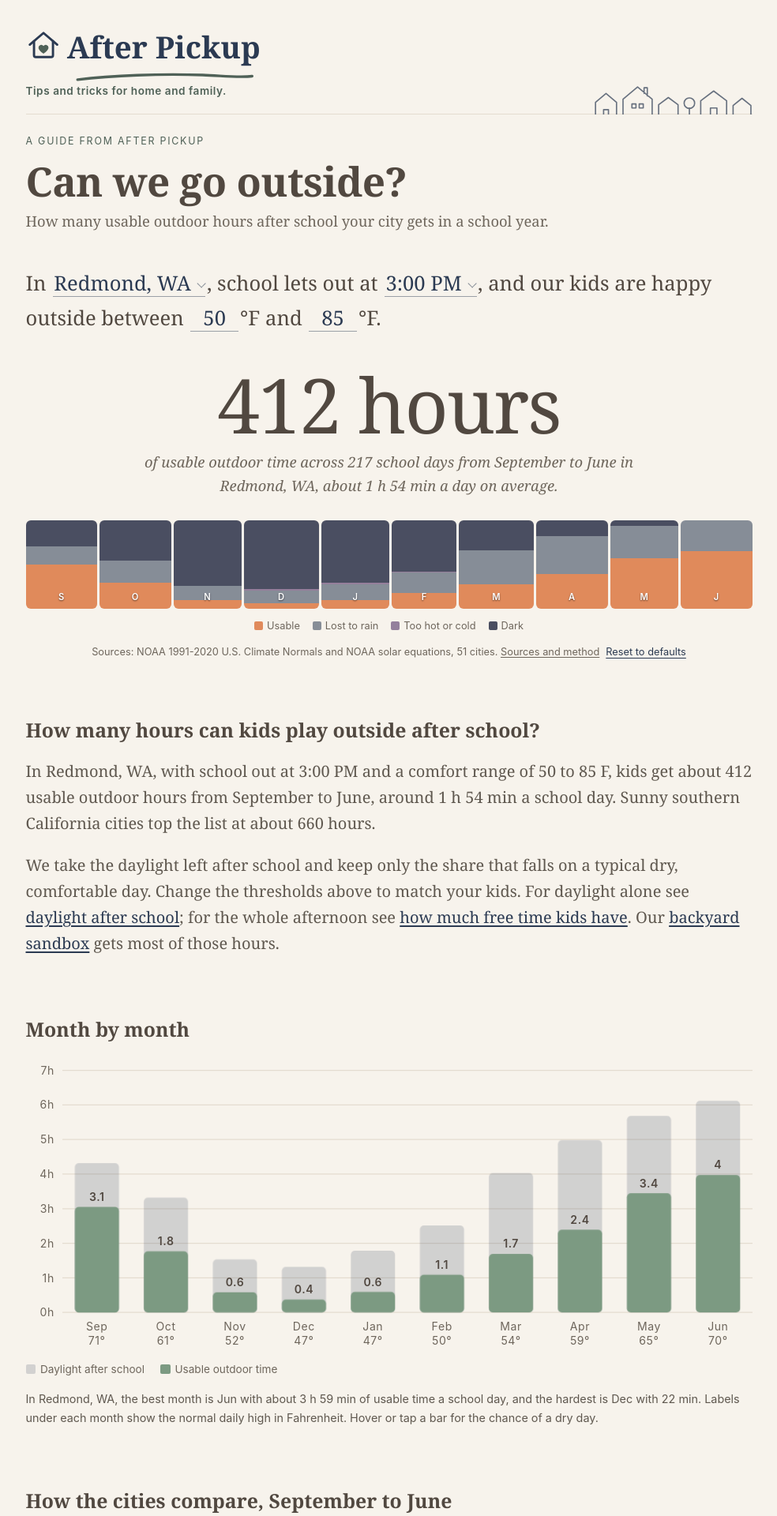
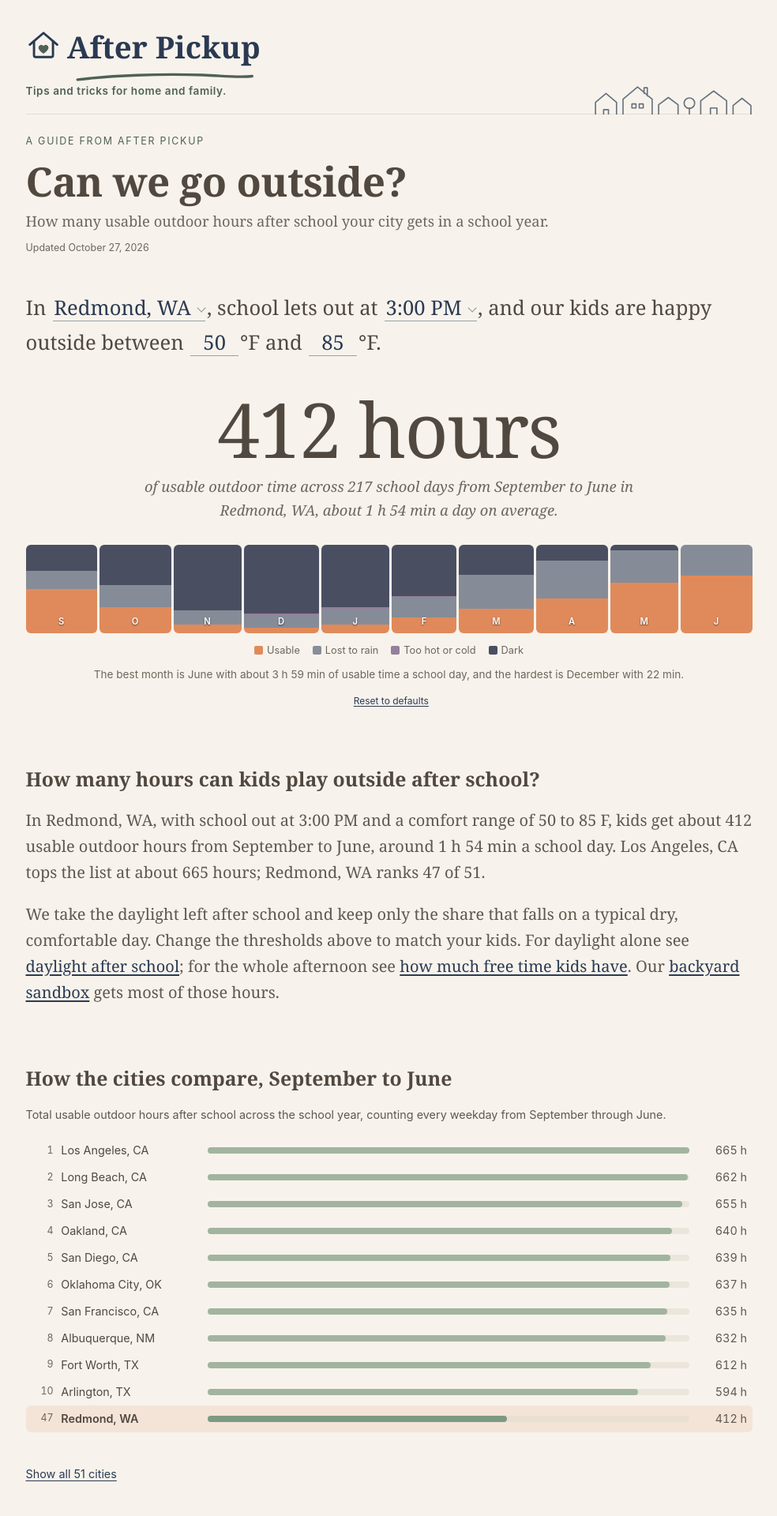
Before and after one commit to madskristensen/afterpickup, a Jekyll site: the page built from outdoor-hours-after-school.html, in a window 1280 px wide. Shown: the top 1920 px of the page at 79% size, without its empty margins (140-1124 px from the left). Built offline with Jekyll 4.4.1, drawn with Linux system fonts in a browser that asks for light colours.

Commit message:
Guides: remove Month by month chart, Updated date up top, live answers (#86)
* Outdoor guide: drop the Month by month chart; strip carries per-month detail and summary

* Guides: Updated date under the dek from front matter, dateModified in JSON-LD, live answer text, drop sources line under tool

* Guides: answer paragraphs fully computed from current settings

```diff
--- a/_includes/seo.html
+++ b/_includes/seo.html
@@ -129,6 +129,9 @@
   "@type": "WebPage",
   "name": {{ seo_title | jsonify }},
   "url": {{ canonical_url | jsonify }},
+  {%- if page.updated %}
+  "dateModified": {{ page.updated | date_to_xmlschema | jsonify }},
+  {%- endif %}
   "isPartOf": {
     "@id": {{ website_id | jsonify }}
   },
--- a/guides/index.html
+++ b/guides/index.html
@@ -3,6 +3,7 @@ layout: default
 title: Guides
 description: Free interactive guides for parents built on real data. Daylight after school, outdoor play hours by city, and how much free time kids have after school.
 permalink: /guides/
+updated: 2026-10-27
 ---
 <style>
 .gh-dek{font-size:1.15rem;line-height:1.45;color:var(--summary-ink);margin:.4rem 0 2rem}
@@ -34,6 +35,7 @@ permalink: /guides/
 <article class="post">
   <p class="g-kicker" style="font-family:var(--ui);font-size:.78rem;letter-spacing:.14em;text-transform:uppercase;color:var(--quiet-green);margin:0 0 .6rem">After Pickup guides</p>
   <h1>Guides</h1>
+  <p style="font-family:var(--ui);font-size:.78rem;color:var(--summary-ink);margin:0 0 .5rem">Updated <time datetime="{{ page.updated | date: '%Y-%m-%d' }}">{{ page.updated | date: "%B %-d, %Y" }}</time></p>
   <p class="gh-dek">Small calculators built on public data, for the questions we keep asking around pickup. <span id="gh-for"></span></p>
   <ul class="gh-list">
     <li class="gh-card">
--- a/outdoor-hours-after-school.html
+++ b/outdoor-hours-after-school.html
@@ -6,7 +6,7 @@ permalink: /outdoor-hours-after-school/
 image: /assets/images/guides/outdoor-hours-after-school.png
 image_alt: A chart of usable outdoor hours after school by month, After Pickup.
 guide: true
-last_updated: 2026-10-27
+updated: 2026-10-27
 ---
 {%- assign D = site.data.guide_cities -%}
 <script type="application/ld+json">
@@ -50,7 +50,7 @@ last_updated: 2026-10-27
 }
 </script>
 <script type="application/ld+json">
-{"@context":"https://schema.org","@type":"Dataset","name":"Usable outdoor hours after school, 51 US cities","description":"Monthly average sunset, NOAA 1991-2020 normal daily maximum temperature and average days with at least 0.01 inch of precipitation for 51 US cities, combined into a usable outdoor time score after school.","url":"{{ page.url | absolute_url }}","license":"https://creativecommons.org/publicdomain/zero/1.0/","creator":{"@type":"Organization","name":"After Pickup","url":"{{ site.url }}"},"dateModified":"{{ page.last_updated }}","temporalCoverage":"1991/2020","spatialCoverage":"United States","isBasedOn":["https://www.ncei.noaa.gov/products/land-based-station/us-climate-normals","https://gml.noaa.gov/grad/solcalc/calcdetails.html"],"variableMeasured":["Normal monthly maximum temperature (F)","Average days per month with precipitation of 0.01 inch or more","Average sunset time","Usable outdoor hours after school"]}
+{"@context":"https://schema.org","@type":"Dataset","dateModified":{{ page.updated | date_to_xmlschema | jsonify }},"name":"Usable outdoor hours after school, 51 US cities","description":"Monthly average sunset, NOAA 1991-2020 normal daily maximum temperature and average days with at least 0.01 inch of precipitation for 51 US cities, combined into a usable outdoor time score after school.","url":"{{ page.url | absolute_url }}","license":"https://creativecommons.org/publicdomain/zero/1.0/","creator":{"@type":"Organization","name":"After Pickup","url":"{{ site.url }}"},"dateModified":"{{ page.updated }}","temporalCoverage":"1991/2020","spatialCoverage":"United States","isBasedOn":["https://www.ncei.noaa.gov/products/land-based-station/us-climate-normals","https://gml.noaa.gov/grad/solcalc/calcdetails.html"],"variableMeasured":["Normal monthly maximum temperature (F)","Average days per month with precipitation of 0.01 inch or more","Average sunset time","Usable outdoor hours after school"]}
 </script>
 <style>
 .g{--sky-day:#7FA7CF;--sky-noon:#B9C9D6;--sky-gold:#E9C27A;--sky-set:#E08A5B;--sky-dusk:#6A4E7A;--sky-night:#232B45;--river:#2B3A52;--glow:#E08A5B}
@@ -139,11 +139,15 @@ body{overflow-x:clip}
 .g-data{font-family:var(--ui);font-size:.8rem;color:var(--summary-ink);margin:.75rem 0 0}
 .g-data a{color:inherit}
 .g-data .cite-copy{margin-left:.5rem}
+.g-strip-sum{font-family:var(--ui);font-size:.85rem;color:var(--summary-ink);text-align:center;margin:.6rem 0 0}
+.g-upd{font-family:var(--ui);font-size:.78rem;color:var(--summary-ink);margin:-.6rem 0 1.5rem}
+.g-reset-row{font-family:var(--ui);font-size:.75rem;margin:.75rem 0 0;text-align:center}
 </style>
 <article class="post guide g">
   <p class="g-kicker">A guide from After Pickup</p>
   <h1>Can we go outside?</h1>
   <p class="g-dek">How many usable outdoor hours after school your city gets in a school year.</p>
+  <p class="g-upd">Updated <time datetime="{{ page.updated | date: '%Y-%m-%d' }}">{{ page.updated | date: "%B %-d, %Y" }}</time></p>
 
   <section class="g-sky" aria-labelledby="o-q">
     <h2 id="o-q" class="visually-hidden">Your settings</h2>
@@ -164,20 +168,14 @@ body{overflow-x:clip}
     </div>
     <p class="g-strip-key"><span><i class="k-use"></i>Usable</span><span><i class="k-rain"></i>Lost to rain</span><span><i class="k-temp"></i>Too hot or cold</span><span><i class="k-dark"></i>Dark</span></p>
     <p class="visually-hidden" id="o-strip-desc"></p>
-    <p class="g-data">Sources: NOAA 1991-2020 U.S. Climate Normals and NOAA solar equations, 51 cities. <a href="#o-s-title">Sources and method</a><button type="button" class="cite-copy" id="g-reset">Reset to defaults</button></p>
+    <p class="g-strip-sum" id="o-strip-sum"></p>
+    <p class="g-reset-row"><button type="button" class="cite-copy" id="g-reset">Reset to defaults</button></p>
   </section>
 
   <section class="prose" aria-labelledby="o-a-title">
     <h2 id="o-a-title">How many hours can kids play outside after school?</h2>
-    <p>In Redmond, WA, with school out at 3:00 PM and a comfort range of 50 to 85 F, kids get about 412 usable outdoor hours from September to June, around 1 h 54 min a school day. Sunny southern California cities top the list at about 660 hours.</p>
+    <p><span id="o-answer">In Redmond, WA, with school out at 3:00 PM and a comfort range of 50 to 85 F, kids get about 412 usable outdoor hours from September to June, around 1 h 54 min a school day.</span> <span id="o-answer-top">Los Angeles, CA tops the list at about 665 hours.</span></p>
     <p>We take the daylight left after school and keep only the share that falls on a typical dry, comfortable day. Change the thresholds above to match your kids. For daylight alone see <a href="{{ '/daylight-after-school/' | relative_url }}">daylight after school</a>; for the whole afternoon see <a href="{{ '/after-school-time/' | relative_url }}">how much free time kids have</a>. Our <a href="{{ '/backyard-sandbox/' | relative_url }}">backyard sandbox</a> gets most of those hours.</p>
-  </section>
-
-  <section aria-labelledby="o-m-title">
-    <h2 id="o-m-title">Month by month</h2>
-    <svg id="o-months" class="g-chart" viewBox="0 0 720 300" role="img" aria-labelledby="o-m-desc"><desc id="o-m-desc"></desc></svg>
-    <p class="g-legend"><span><i style="background:color-mix(in srgb,var(--accent) 18%,transparent)"></i>Daylight after school</span><span><i style="background:var(--dry)"></i>Usable outdoor time</span></p>
-    <p class="g-summary" id="o-m-sum"></p>
   </section>
 
   <section aria-labelledby="o-r-title">
@@ -224,8 +222,8 @@ year      = sum over Sep to Jun of usable x weekdays in that month</div>
   </section>
 
   <section class="prose g-method" aria-label="Cite">
-    <p class="cite-line">Cite: After Pickup, "<a href="{{ page.url | absolute_url }}">{{ page.title }}</a>" updated {{ page.last_updated | date: "%b %-d, %Y" }}.<button class="cite-copy" type="button" data-cite="After Pickup, &quot;{{ page.title }}&quot; updated {{ page.last_updated | date: '%b %-d, %Y' }}. {{ page.url | absolute_url }}. Data: NOAA NCEI U.S. Climate Normals 1991-2020 and NOAA solar calculations.">Copy</button></p>
-    <p class="g-updated">Last updated <time datetime="{{ page.last_updated }}">{{ page.last_updated | date: "%B %-d, %Y" }}</time>.</p>
+    <p class="cite-line">Cite: After Pickup, "<a href="{{ page.url | absolute_url }}">{{ page.title }}</a>" updated {{ page.updated | date: "%b %-d, %Y" }}.<button class="cite-copy" type="button" data-cite="After Pickup, &quot;{{ page.title }}&quot; updated {{ page.updated | date: '%b %-d, %Y' }}. {{ page.url | absolute_url }}. Data: NOAA NCEI U.S. Climate Normals 1991-2020 and NOAA solar calculations.">Copy</button></p>
+    <p class="g-updated">Last updated <time datetime="{{ page.updated }}">{{ page.updated | date: "%B %-d, %Y" }}</time>.</p>
   </section>
 </article>
 <script>
@@ -256,6 +254,7 @@ function render(){
   cs.value=c.id;es.value=s.end;$("o-lo").value=s.lo;$("o-hi").value=s.hi;
   var ms=SY.map(function(m){return month(c,m);}),tot=year(c),days=SY.reduce(function(a,m){return a+WK[m];},0);
   $("o-big").textContent=Math.round(tot)+" hours";
+  $("o-answer").textContent="In "+c.name+", with school out at "+clock(s.end)+" and a comfort range of "+s.lo+" to "+s.hi+" F, kids get about "+Math.round(tot)+" usable outdoor hours from September to June, around "+hm(tot/days)+" a school day.";
   $("o-sub").textContent="of usable outdoor time across "+days+" school days from September to June in "+c.name+", about "+hm(tot/days)+" a day on average.";
   // school-year strip: after-school window (bell to latest sunset of the year) split by what eats it
   var win=Math.max.apply(null,SY.map(function(m){return Math.max(0,c.sunset[m]-s.end)/60;}))||1,strip=$("o-strip");strip.textContent="";var sd=[];
@@ -263,25 +262,14 @@ function render(){
     var b=document.createElement("button");b.type="button";b.className="g-mo";b.style.flex=WK[m]+" 1 0";
     [["s-use",x.use],["s-rain",rain],["s-temp",temp],["s-dark",dark]].forEach(function(p){var e=document.createElement("span");e.className=p[0];e.style.height=(p[1]/win*100)+"%";b.appendChild(e);});
     var lb=document.createElement("b");lb.textContent=MON[m][0];lb.setAttribute("aria-hidden","true");b.appendChild(lb);
-    var t=MON[m]+": "+hm(x.use)+" usable, "+hm(rain)+" lost to rain, "+hm(temp)+" too hot or cold, "+hm(dark)+" dark, per school day ("+WK[m]+" school days).";
-    b.setAttribute("aria-label",t);b.dataset.m=m;b.dataset.tip="<strong>"+MON[m]+"</strong> \u00b7 "+WK[m]+" school days<br>"+hm(x.use)+" usable<br>"+hm(rain)+" rain \u00b7 "+hm(temp)+" temp \u00b7 "+hm(dark)+" dark";
+    var t=MON[m]+": "+hm(x.use)+" usable, "+hm(rain)+" lost to rain, "+hm(temp)+" too hot or cold, "+hm(dark)+" dark, per school day. Normal high "+Math.round(c.tmax[m])+" F, "+WK[m]+" school days.";
+    b.setAttribute("aria-label",t);b.dataset.m=m;b.dataset.tip="<strong>"+MON[m]+"</strong> \u00b7 "+WK[m]+" school days<br>"+hm(x.use)+" usable<br>"+hm(rain)+" rain \u00b7 "+hm(temp)+" temp \u00b7 "+hm(dark)+" dark<br>Normal high "+Math.round(c.tmax[m])+"\u00b0F";
     sd.push(t);strip.appendChild(b);});
-  $("o-strip-desc").textContent="Each school day, the window from the bell to the latest sunset of the year is "+hm(win)+". "+sd.join(" ");
-  // months chart
-  var sv=$("o-months"),desc=$("o-m-desc");while(sv.lastChild!==desc)sv.removeChild(sv.lastChild);
-  sv.setAttribute("viewBox","0 0 "+(Math.max(360,Math.min(720,Math.round(sv.getBoundingClientRect().width)||720)))+" 300");var W=Math.max(360,Math.min(720,Math.round(sv.getBoundingClientRect().width)||720)),H=300,L=36,B=260,T=20,max=Math.max(4,Math.ceil(Math.max.apply(null,ms.map(function(x){return x.day;}))));
-  for(var g=0;g<=max;g++){var y=B-(B-T)*g/max;sv.appendChild(el("line",{x1:L,x2:W,y1:y,y2:y,"class":"grid"}));sv.appendChild(el("text",{x:L-8,y:y+4,"text-anchor":"end"},g+"h"));}
-  var bw=(W-L)/10;
-  ms.forEach(function(x,i){var m=SY[i],x0=L+i*bw+bw*.18,w=bw*.64,hd=(B-T)*x.day/max,hu=(B-T)*x.use/max,d=(i*0.05)+"s";
-    var r1=el("rect",{x:x0,y:B-hd,width:w,height:hd,rx:4,"class":"day"});r1.style.animationDelay=d;sv.appendChild(r1);
-    var r2=el("rect",{x:x0,y:B-hu,width:w,height:hu,rx:4,"class":"use"});r2.style.animationDelay=d;
-    r2.appendChild(el("title",{},MON[m]+": "+hm(x.use)+" usable of "+hm(x.day)+" daylight. Dry "+Math.round(x.dry*100)+"%, normal high "+Math.round(c.tmax[m])+" F."));sv.appendChild(r2);
-    sv.appendChild(el("text",{x:x0+w/2,y:B-hu-6,"text-anchor":"middle","class":"val"},(Math.round(x.use*10)/10).toString()));
-    sv.appendChild(el("text",{x:x0+w/2,y:B+18,"text-anchor":"middle"},MON[m]));
-    sv.appendChild(el("text",{x:x0+w/2,y:B+32,"text-anchor":"middle"},Math.round(c.tmax[m])+"\u00b0"));});
+  var stripDesc=function(sum){$("o-strip-desc").textContent=sum+" Each school day, the window from the bell to the latest sunset of the year is "+hm(win)+". "+sd.join(" ");};
   var best=0,worst=0;ms.forEach(function(x,i){if(x.use>ms[best].use)best=i;if(x.use<ms[worst].use)worst=i;});
-  var sum="In "+c.name+", the best month is "+MON[SY[best]]+" with about "+hm(ms[best].use)+" of usable time a school day, and the hardest is "+MON[SY[worst]]+" with "+hm(ms[worst].use)+". Labels under each month show the normal daily high in Fahrenheit. Hover or tap a bar for the chance of a dry day.";
-  desc.textContent="Bar chart of daylight and usable outdoor hours per school day, September to June. "+sum;$("o-m-sum").textContent=sum;
+  var FULL=["January","February","March","April","May","June","July","August","September","October","November","December"];
+  var sum="The best month is "+FULL[SY[best]]+" with about "+hm(ms[best].use)+" of usable time a school day, and the hardest is "+FULL[SY[worst]]+" with "+hm(ms[worst].use)+".";
+  stripDesc("In "+c.name+", from September to June: "+sum);$("o-strip-sum").textContent=sum;
   // ranking
   var rk=C.map(function(x){return{c:x,v:year(x)};}).sort(function(a,b){return b.v-a.v;});
   var idx=rk.findIndex(function(r){return r.c.id===c.id;}),list=showAll?rk:rk.slice(0,10);
@@ -292,6 +280,7 @@ function render(){
     bt.setAttribute("aria-label",(n+1)+". "+r.c.name+", "+Math.round(r.v)+" hours. Show this city");
     bt.innerHTML='<span class="n">'+(n+1)+'</span><span class="nm">'+r.c.name+'</span><span class="g-rk-bar"><i style="width:'+(r.v/mx*100).toFixed(1)+'%;animation-delay:'+(i*0.02)+'s"></i></span><span class="v">'+Math.round(r.v)+' h</span>';
     li.appendChild(bt);rv.appendChild(li);});
+  $("o-answer-top").textContent=(rk[0].c.id===c.id?c.name+" tops the list.":rk[0].c.name+" tops the list at about "+Math.round(rk[0].v)+" hours; "+c.name+" ranks "+(idx+1)+" of "+rk.length+".");
   rd.textContent="Cities ranked by usable outdoor hours after school, September to June. First is "+rk[0].c.name+" with "+Math.round(rk[0].v)+" hours, last is "+rk[rk.length-1].c.name+" with "+Math.round(rk[rk.length-1].v)+". "+c.name+" ranks "+(idx+1)+" of "+rk.length+".";
   $("o-more").textContent=showAll?"Show top 10":"Show all "+rk.length+" cities";$("o-more").setAttribute("aria-expanded",showAll);
   if(ready)savePrefs({city:s.city,end:s.end,lo:s.lo,hi:s.hi,outdoorShowAll:showAll});
```
Also changed, not shown: after-school-time.html (+10 -5 lines), daylight-after-school.html (+6 -3 lines).
